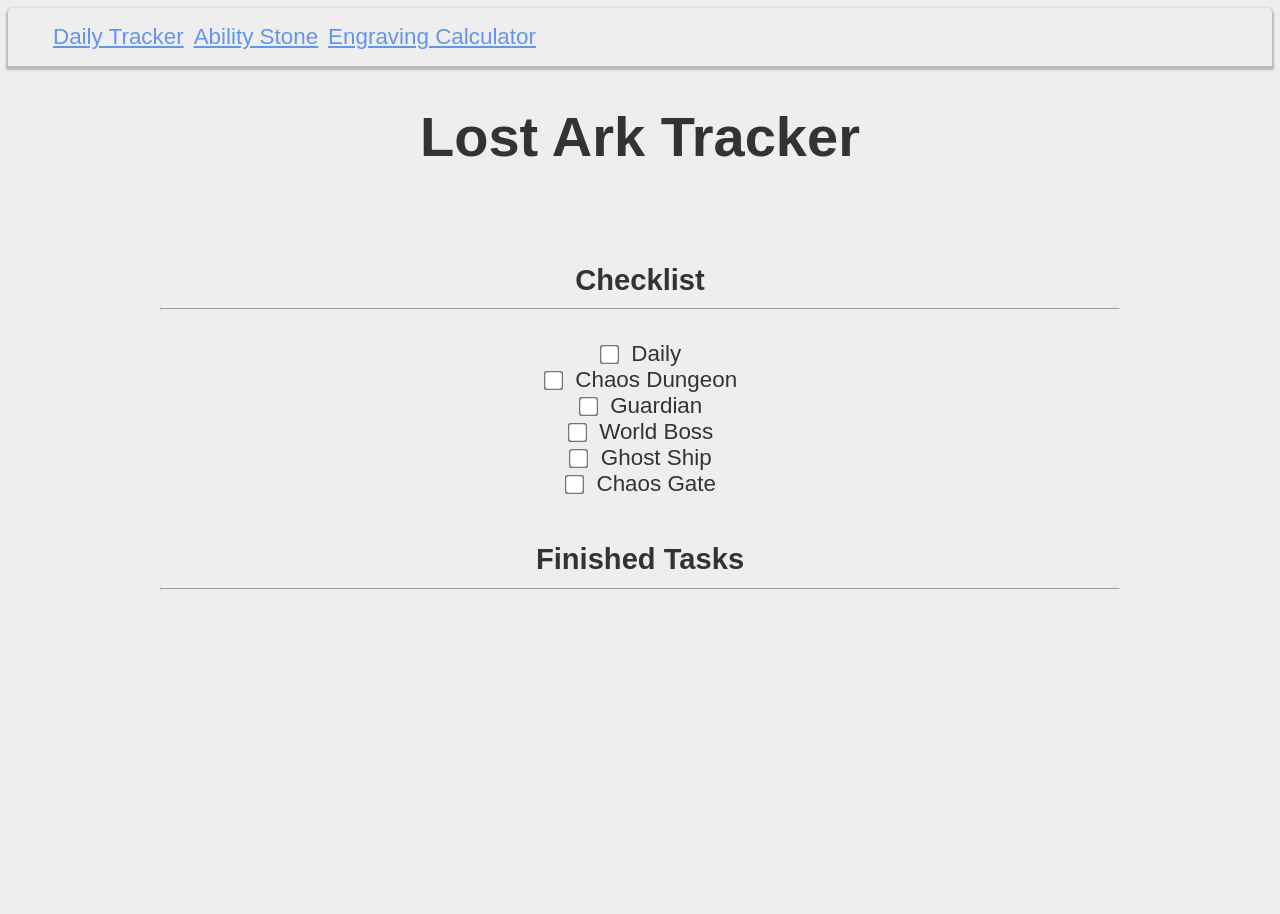
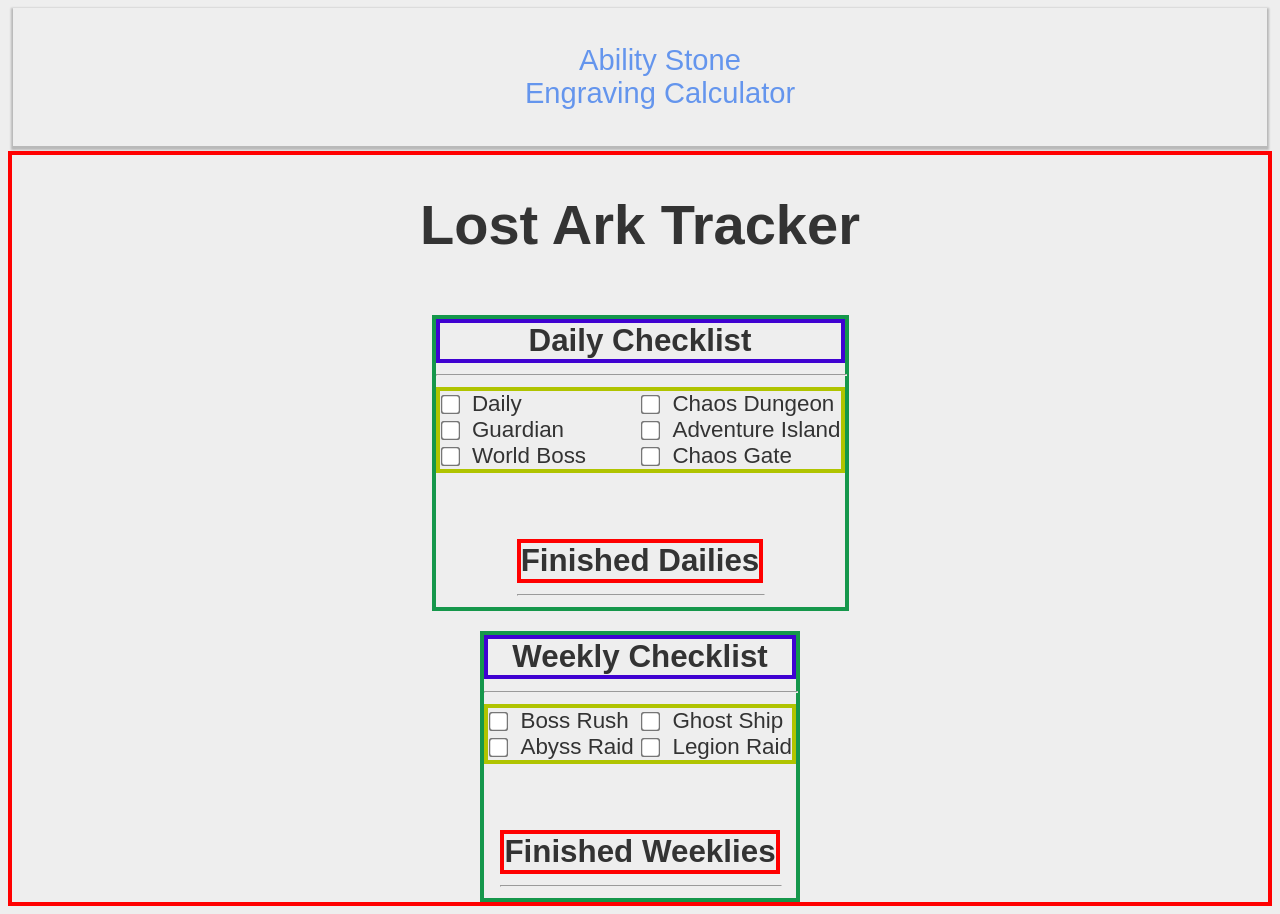
Before and after one commit to Geooh/la-todo, a React (Create React App) app: page / in a window 1280 px wide. Before the commit the page ends 800 px from the top, so only its background shows below. Built offline with nearby package versions, Linux system fonts and the light colour scheme.

Commit message:
Updated checklist and navbar links

```diff
--- a/src/App.js
+++ b/src/App.js
@@ -8,20 +8,20 @@
 
 
 import ChecklistDaily from './components/Checklist'
+import ChecklistWeekly from './components/ChecklistWeekly'
 import Navbar from './components/Navbar'
 
+
 function App() {
+
   return (
     <Router>
-      {/* <Routes> */}
-        <Navbar />
-
-        <div className="container">
+      <Navbar />
+        <div className="bg-container">
           <h1>Lost Ark Tracker</h1>
           <ChecklistDaily />
-
+          <ChecklistWeekly />
         </div>
-      {/* </Routes> */}
     </Router>
   );
 }
--- a/src/components/Checklist.jsx
+++ b/src/components/Checklist.jsx
@@ -6,8 +6,8 @@
   const checkList = ["Daily",
       "Chaos Dungeon",
       "Guardian",
+      "Adventure Island",
       "World Boss",
-      "Ghost Ship",
       "Chaos Gate",
     ];
 
@@ -36,7 +36,7 @@
   return (
     <div className="app">
       <div className="checkList">
-        <div className="title">Checklist</div>
+        <div className="title">Daily Checklist</div>
         <hr />
         <div className="list-container">
           {checkList.map((item, index) => (
@@ -49,7 +49,7 @@
       </div>
     <br></br>
       <div>
-        <div className='fin-tasks'>Finished Tasks</div>
+        <div className='finished-tasks'>Finished Dailies</div>
         <hr />
           {`${checkedItems}`}
       </div>
--- a/src/components/ChecklistWeekly.jsx
+++ b/src/components/ChecklistWeekly.jsx
@@ -4,11 +4,9 @@
 
     const [checked, setChecked] = useState([]);
     const checkList = [
-        "World Boss",
         "Boss Rush",
         "Ghost Ship",
-        "Chaos Gate",
-        "Abyss Dungeon",
+        "Abyss Raid",
         "Legion Raid",
     ];
 
@@ -34,8 +32,10 @@
         checked.includes(item) ? "checked" : "not-checked-item";
 
         return (
-            <div className="app-weekly">
+            <div className="app">
               <div className="checkList">
+              <div className="title">Weekly Checklist</div>
+                <hr />
                 <div className="list-container">
                   {checkList.map((item, index) => (
                     <div key={index}>
@@ -47,7 +47,7 @@
               </div>
             <br></br>
               <div>
-                {/* <div className='fin-tasks'>Finished Tasks</div> */}
+                <div className='finished-tasks'>Finished Weeklies</div>
                 <hr />
                   {`${checkedItems}`}
               </div>
--- a/src/components/Navbar.jsx
+++ b/src/components/Navbar.jsx
@@ -4,15 +4,13 @@
 const Navbar = () => {
     return (
         <div className='nav-bar'>
-            <ul className='nav-ul'>
-                <li className='nav-li'>
-                    <Link to='/'>Daily Tracker</Link>
+            <ul>
+                <li>
+                    <a href='https://jgallagher.github.io/lostark-refining/'>Ability Stone</a>
                 </li>
+                <br />
                 <li>
-                    <Link to='/casinostone'>Ability Stone</Link>
-                </li>
-                <li>
-                    <Link to='/engraving'>Engraving Calculator</Link>
+                    <a href='https://loa-todo.com/engrave'>Engraving Calculator</a>
                 </li>
             </ul>
         </div>
--- a/src/index.css
+++ b/src/index.css
@@ -40,37 +40,70 @@
   color: var(--font-color);
 }
 
+hr {
+  width: 100%;
+}
+
 a {
   color: var(--link-color);
 }
 
-.container {
-  width: 100%;
+a:link, a:active {
+  text-decoration: none;
+}
+
+.bg-container {
+  /* width: 100%;
   max-width: 960px;
   margin: 0 auto;
-  padding: 0 20px;
+  padding: 0 20px; */
+  border: 4px solid;
+  border-color: red;
 
-  text-align: center;
+  display: flex;
+  align-items: center;
+  justify-content: center;
+  flex-direction: column;
+  gap: 20px;
 }
 
 .app {
+  border: 4px solid;
+  border-color: rgb(21, 151, 75);
+
+  display: flex;
+  align-items: center;
+  justify-content: center;
+  flex-direction: column;
   font-size: 1.4em;
-  text-align: center;
+  gap: 20px;
 }
 
 .title {
-  font-size: 1.3em;
+  border: 4px solid;
+  border-color: rgb(63, 1, 209);
+
+  display: flex;
+  align-content: center;
+  justify-content: center;
+  font-size: 1.4em;
   font-weight: bold;
-
-  margin-top: 5%;
 }
 
-.checkList {
-  padding-top: 10px;
-}
+/* .list-container {
+  display: flex;
+  flex-direction: column;
+  gap: 10px;
+  margin-left: 20px;
+} */
 
 .list-container {
-  padding: 20px;
+  border: 4px solid;
+  border-color: rgb(176, 196, 0);
+
+  display: grid;
+  grid-template-columns: 1fr 1fr;
+  justify-content: center;
 }
 
 /* [type="checkbox"]
@@ -79,8 +112,14 @@
   padding: 20px;
 } */
 
-.fin-tasks {
-  font-size: 1.3em;
+.finished-tasks {
+  border: 4px solid;
+  border-color: red;
+
+  display: flex;
+  align-content: center;
+  justify-content: center;
+  font-size: 1.4em;
   font-weight: bold;
 }
 
@@ -91,12 +130,18 @@
 
 /* Navbar */
 .nav-bar {
-  grid-area: nav-wrapper;
-  border-radius: 5px 5px 0 0;
+  /* border: 4px solid;
+  border-color: red; */
 
-  display: flex;
+  display: grid;
+  grid-template-columns: 1fr;
   justify-content: space-between;
-  align-items: center;
+  text-align: center;
+
+  font-size: 1.3em;
+  padding: 15px;
+  margin: 5px;
+
   box-shadow: 0 2px 2px 2px rgba(9, 9, 9, 0.23);
 }
 
@@ -111,6 +156,22 @@
 
   margin-right: 5px;
   margin-left: 5px;
+}
+
+/* Dropdown and Elements */
+.dropDown-menu {
+  border: 4px solid;
+  border-color: red;
+
+  display: grid;
+  grid-template-columns: 1fr;
+  grid-template-areas: "a b c";
+  align-items: start;
+  font-size: 1.6em;
+}
+
+.elements-menu {
+  font-size: 1.6em;
 }
 
 /* Media queries to check width and height of viewport */
```
Also changed, not shown: src/pages/casinostone.html (deleted), src/pages/engraving.html (deleted).
